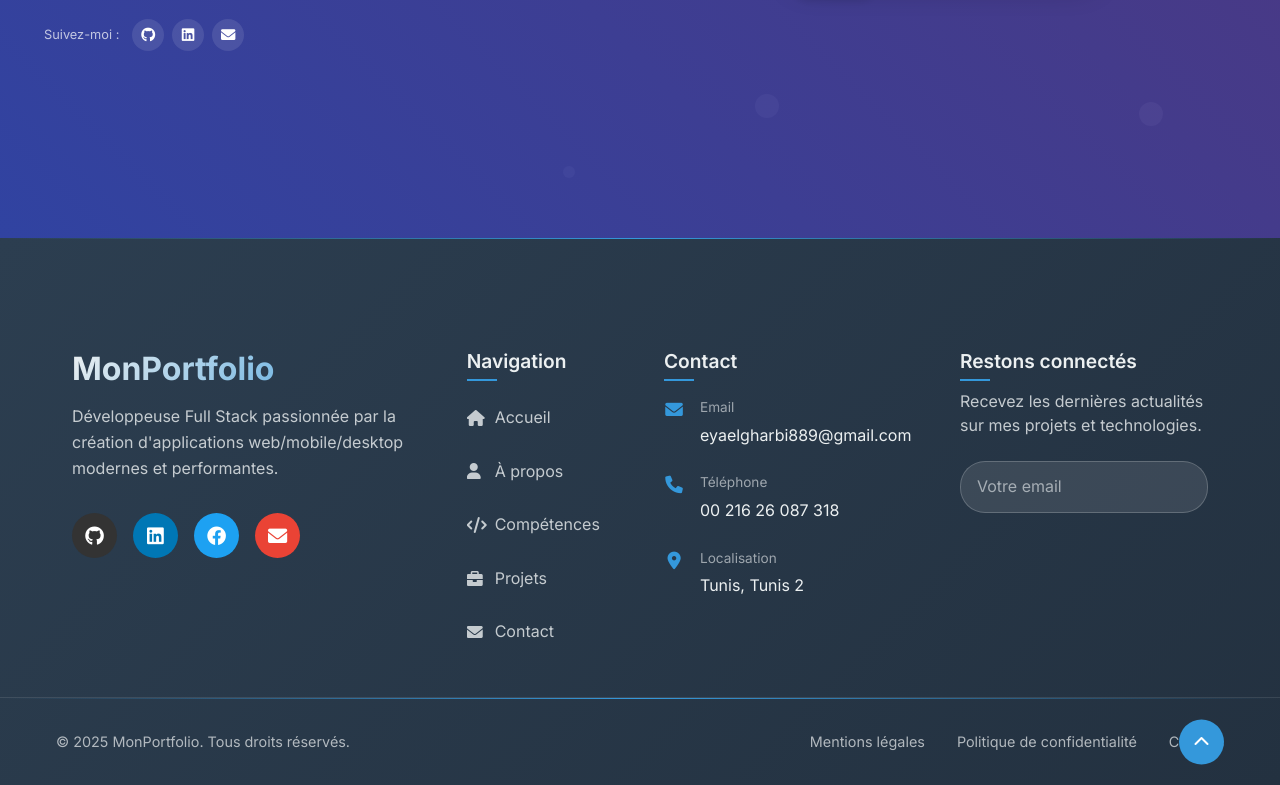
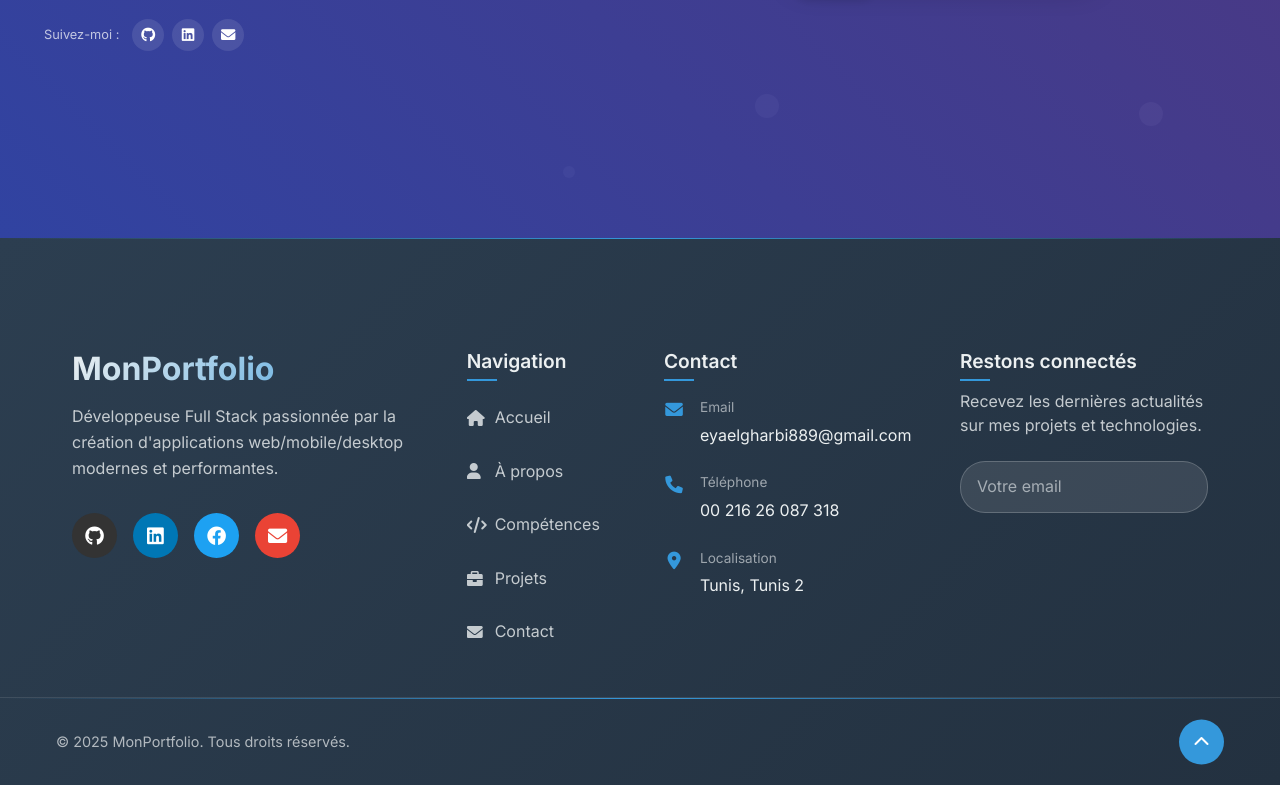
Before and after one commit to Eya480/eya.gharbi.github.io, an Angular app: page /home in a window 1280 px wide. Shown: the part 642-1427 px from the top of the page. Built offline with nearby package versions, Linux system fonts and the light colour scheme.

Commit message:
10d commit

```diff
--- a/src/app/components/footer/footer.html
+++ b/src/app/components/footer/footer.html
@@ -105,11 +105,6 @@
         <div class="copyright">
           <p>&copy; {{ currentYear }} MonPortfolio. Tous droits réservés.</p>
         </div>
-        <div class="footer-bottom-links">
-          <a href="#" class="footer-bottom-link">Mentions légales</a>
-          <a href="#" class="footer-bottom-link">Politique de confidentialité</a>
-          <a href="#" class="footer-bottom-link">Cookies</a>
-        </div>
         <button class="scroll-to-top" (click)="scrollToTop()" aria-label="Retour en haut">
           <i class="fas fa-chevron-up"></i>
         </button>
```
